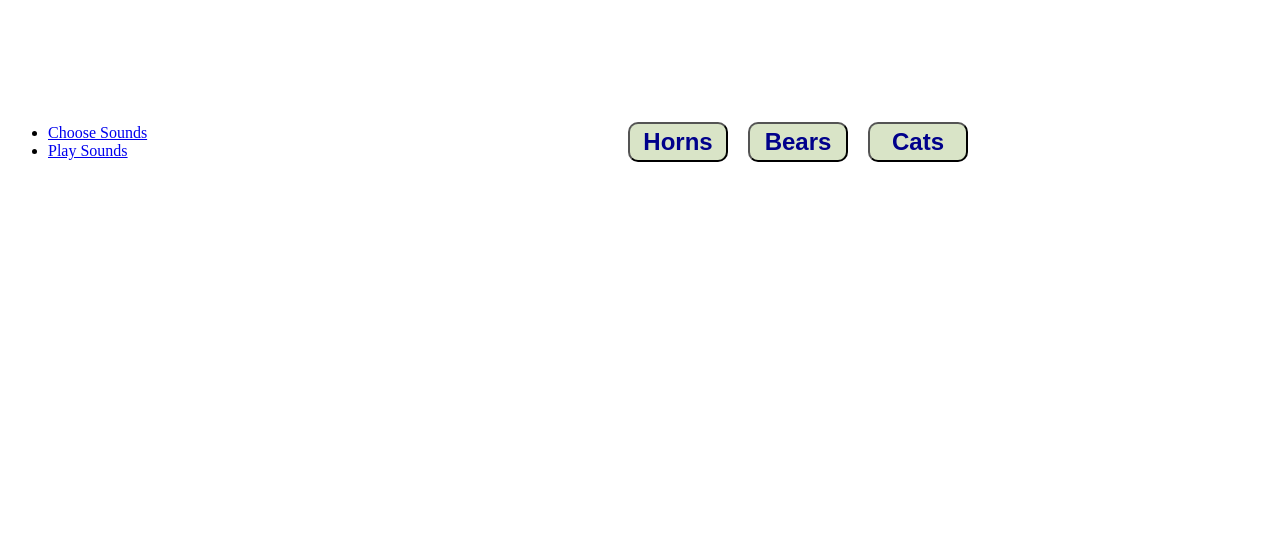
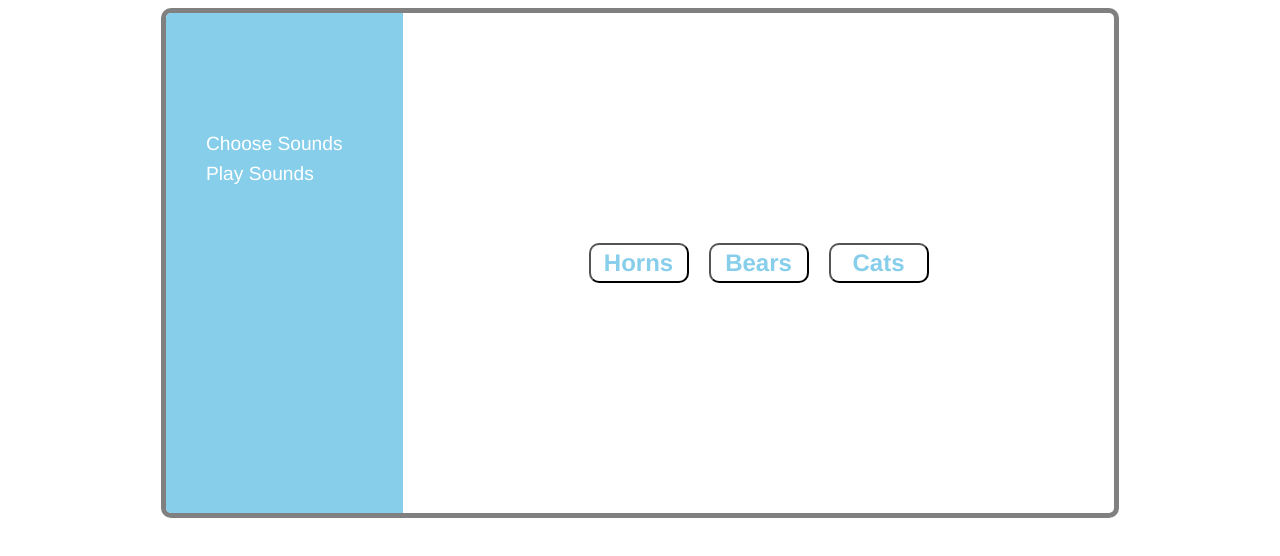
Before and after one commit to jdrichardsappacad/context-homework, a React (Create React App) app: page /sounds in a window 1280 px wide. Shown: the top 556 px of the page. Built offline with nearby package versions, Linux system fonts and the light colour scheme.

Commit message:
move data to its own file

```diff
--- a/src/Context/SoundContext.js
+++ b/src/Context/SoundContext.js
@@ -1,21 +1,6 @@
 import { createContext, useState } from 'react';
+import { horns, bears, cats } from '../data/sounds';
 
-const horns = [
-  '/sounds/horns/horns1.mp3',
-  '/sounds/horns/horns2.mp3',
-  '/sounds/horns/horns3.mp3'
-];
-const bears = [
-  '/sounds/bears/bear1.mp3',
-  '/sounds/bears/bear2.mp3',
-  '/sounds/bears/bear3.mp3'
-];
-
-const cats = [
-  '/sounds/cats/cat1.mp3',
-  '/sounds/cats/cat2.mp3',
-  '/sounds/cats/cat3.mp3'
-];
 export const SoundContext = createContext();
 
 export default function SoundProvider(props) {
--- /dev/null
+++ b/src/data/sounds.js
@@ -0,0 +1,17 @@
+export const horns = [
+  '/sounds/horns/horns1.mp3',
+  '/sounds/horns/horns2.mp3',
+  '/sounds/horns/horns3.mp3'
+];
+
+export const bears = [
+  '/sounds/bears/bear1.mp3',
+  '/sounds/bears/bear2.mp3',
+  '/sounds/bears/bear3.mp3'
+];
+
+export const cats = [
+  '/sounds/cats/cat1.mp3',
+  '/sounds/cats/cat2.mp3',
+  '/sounds/cats/cat3.mp3'
+];
--- a/src/index.css
+++ b/src/index.css
@@ -1,13 +1,26 @@
 /* TODO Add site wide styles */
+
+*,
+body {
+  font-family: Helvetica, Arial, sans-serif;
+}
 
 .container {
   display: flex;
   flex-direction: row;
+  margin: 0 auto;
+  border: 5px solid gray;
+  border-radius: 10px;
+  width: 75%;
+  height: 500px;
 }
 
 .left {
+  margin: 0;
   width: 25%;
   padding-top: 100px;
+  background: skyblue;
+  border-radius: 5px 0 0 5px;
 }
 
 .right {
@@ -16,15 +29,42 @@
   justify-content: center;
 }
 
+a {
+  font-family: Helvetica, Arial, sans-serif;
+  font-size: 1.2rem;
+  line-height: 30px;
+  text-decoration: none;
+  color: white;
+}
+
+a:hover {
+  color: gray;
+}
+
+li {
+  list-style: none;
+}
+
+h1 {
+  width: 50%;
+  margin-top: 100px;
+}
+
 button {
   font-weight: bold;
   font-size: 1.5rem;
   width: 100px;
   height: 40px;
-  background-color: rgb(217, 228, 199);
-  color: darkblue;
+  background-color: #fff;
+  color: skyblue;
+
   border-radius: 10px;
-  margin: 100px 10px 0 10px;
+  margin: 0 10px;
+}
+
+button:hover {
+  color: white;
+  background-color: skyblue;
 }
 
 .sound-form {
--- a/src/index.js
+++ b/src/index.js
@@ -5,13 +5,19 @@ import App from './App';
 import SoundProvider from './Context/SoundContext';
 import { BrowserRouter } from 'react-router-dom';
 
-ReactDOM.render(
-  <React.StrictMode>
+const Root = () => {
+  return (
     <BrowserRouter>
       <SoundProvider>
         <App />
       </SoundProvider>
     </BrowserRouter>
+  );
+};
+
+ReactDOM.render(
+  <React.StrictMode>
+    <Root />
   </React.StrictMode>,
   document.getElementById('root')
 );
```
Also changed, not shown: 1 other file (tests, documents, lock files or other folders).
